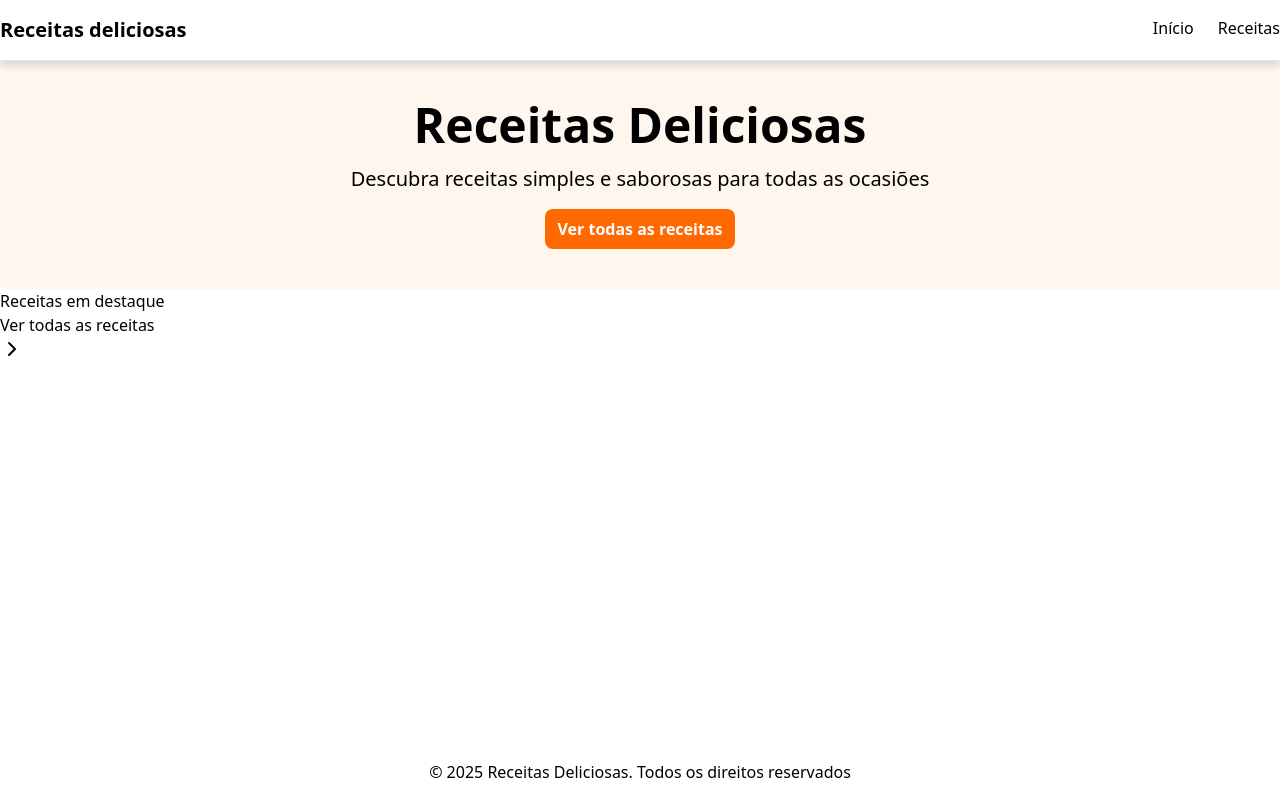
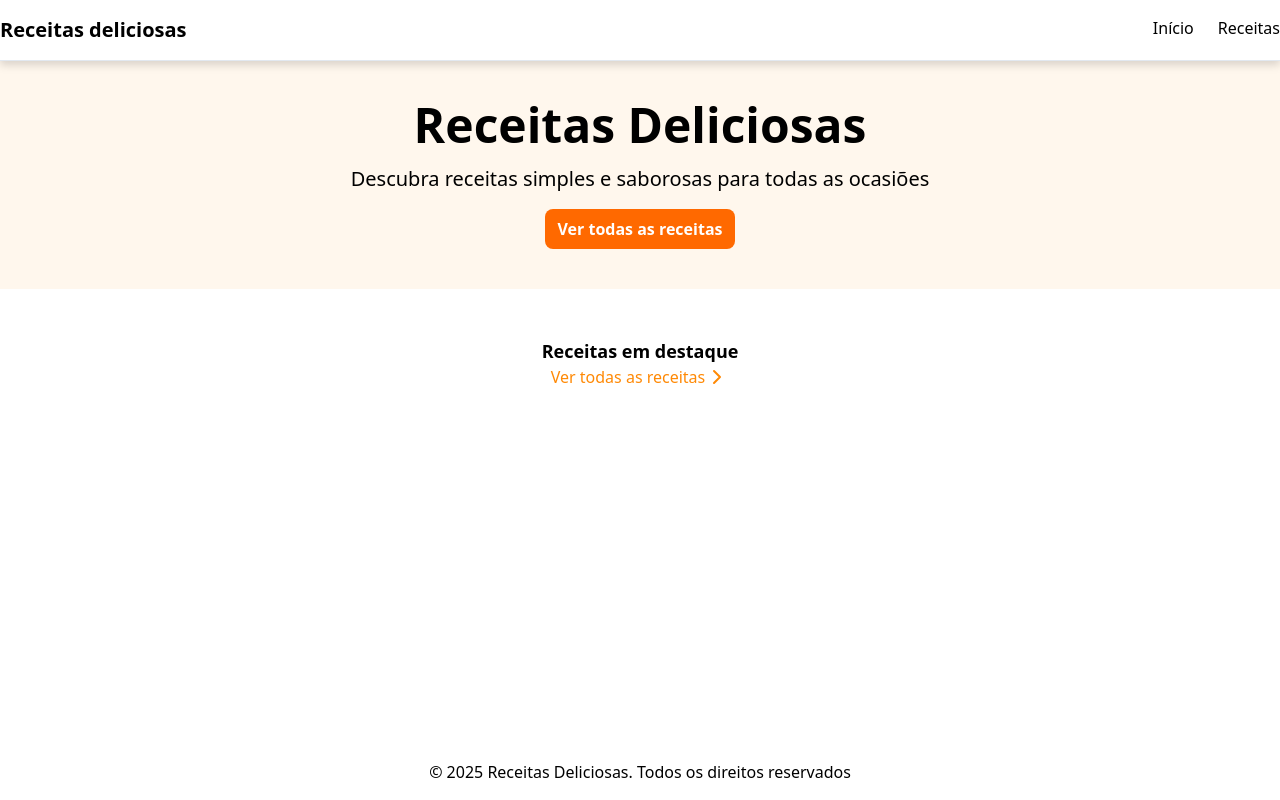
Before and after one commit to juliagarcias/receitas_byron, a Next.js app: page / in a window 1280 px wide. Built offline with nearby package versions, Linux system fonts and the light colour scheme.

Commit message:
feat: adiciona estilizacao da secao receitas em destaque

```diff
--- a/src/app/page.tsx
+++ b/src/app/page.tsx
@@ -22,13 +22,13 @@
       </section>
 
       {/* seção receitas em destaque */}
-      <section>
-        <div className="container mx-auto">
-          <h2>Receitas em destaque</h2>
+      <section className="py-12">
+        <div className="flex flex-col items-center container mx-auto">
+          <h2 className="text-lg font-bold">Receitas em destaque</h2>
 
           {/* cards de receitas */}
 
-          <Link href="/receitas">
+          <Link className="flex text-orange-400 hover:text-orange-700 transition-colors" href="/receitas">
             Ver todas as receitas
             <ChevronRight />
           </Link>
```
